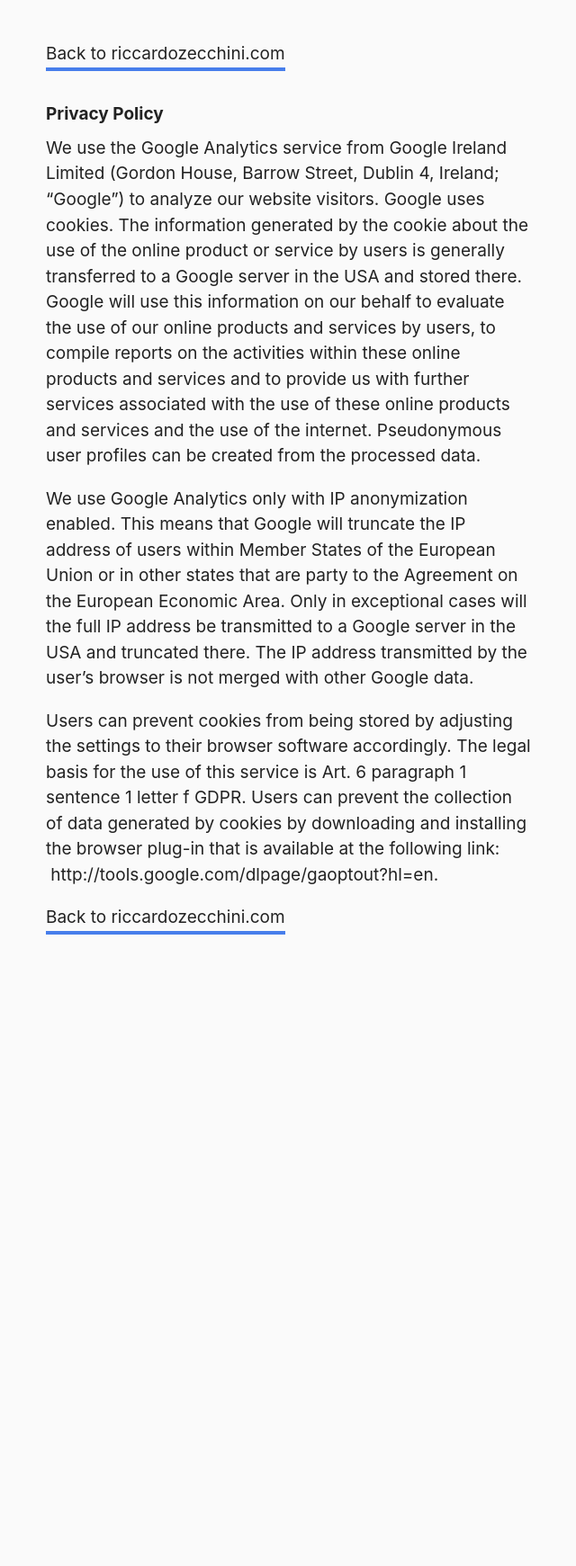
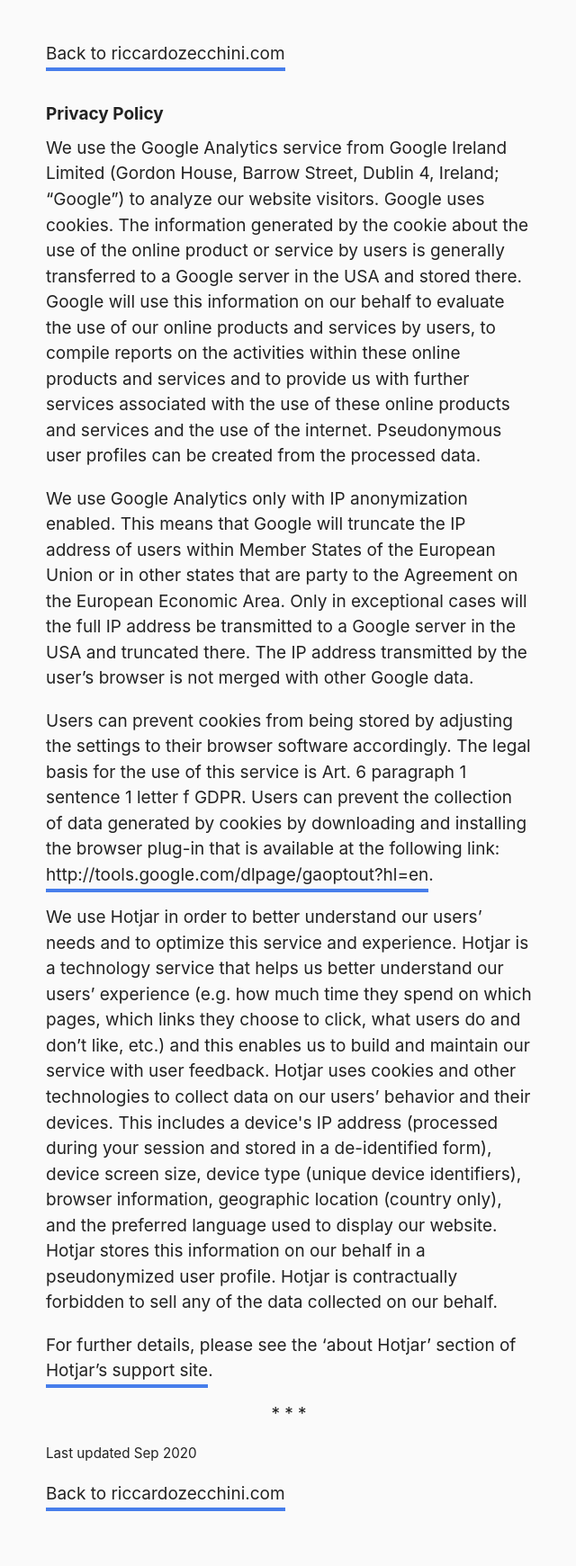
Before and after one commit to rzecchini/riccardozecchini.com, a Jekyll site: the page built from privacy-policy.md, in a window 1280 px wide. Shown: the whole page at 90% size, without its empty margins (34-674 px from the left). Built offline with Jekyll 4.4.1, drawn with Linux system fonts in a browser that asks for light colours; before the commit the page ends 1100 px from its top, so only the background shows below that.

Commit message:
edit privacy policy

```diff
--- a/_layouts/2020.html
+++ b/_layouts/2020.html
@@ -283,7 +283,7 @@
               <ul class="p-0" style="list-style-type: none;opacity:.8">
                 <li>Built with Jekyll and served by Netlify</li>
                 <li>Last updated Sep 2020</li>
-                <li>No sensitive data collected - <a style="border:0" href="/privacy-policy">Google Analytics Privacy Policy</a></li>
+                <li>No sensitive data collected - <a style="border:0" href="/privacy-policy">Analytics Privacy Policy</a></li>
               </ul>
             </div>
           </div>
--- a/_layouts/privacy.html
+++ b/_layouts/privacy.html
@@ -55,7 +55,11 @@
       <h1>Privacy Policy</h1>
       <p>We use the Google Analytics service from Google Ireland Limited (Gordon House, Barrow Street, Dublin 4, Ireland; &ldquo;Google&rdquo;) to analyze our website visitors. Google uses cookies. The information generated by the cookie about the use of the online product or service by users is generally transferred to a Google server in the USA and stored there. Google will use this information on our behalf to evaluate the use of our online products and services by users, to compile reports on the activities within these online products and services and to provide us with further services associated with the use of these online products and services and the use of the internet. Pseudonymous user profiles can be created from the processed data.</p>
       <p>We use Google Analytics only with IP anonymization enabled. This means that Google will truncate the IP address of users within Member States of the European Union or in other states that are party to the Agreement on the European Economic Area. Only in exceptional cases will the full IP address be transmitted to a Google server in the USA and truncated there. The IP address transmitted by the user&rsquo;s browser is not merged with other Google data.</p>
-      <p>Users can prevent cookies from being stored by adjusting the settings to their browser software accordingly. The legal basis for the use of this service is Art. 6 paragraph 1 sentence 1 letter f GDPR. Users can prevent the collection of data generated by cookies by downloading and installing the browser plug-in that is available at the following link: &nbsp;http://tools.google.com/dlpage/gaoptout?hl=en.</p>
+      <p>Users can prevent cookies from being stored by adjusting the settings to their browser software accordingly. The legal basis for the use of this service is Art. 6 paragraph 1 sentence 1 letter f GDPR. Users can prevent the collection of data generated by cookies by downloading and installing the browser plug-in that is available at the following link: <a href="http://tools.google.com/dlpage/gaoptout?hl=en" target="_blank">http://tools.google.com/dlpage/gaoptout?hl=en</a>.</p>
+      <p>We use Hotjar in order to better understand our users’ needs and to optimize this service and experience. Hotjar is a technology service that helps us better understand our users’ experience (e.g. how much time they spend on which pages, which links they choose to click, what users do and don’t like, etc.) and this enables us to build and maintain our service with user feedback. Hotjar uses cookies and other technologies to collect data on our users’ behavior and their devices. This includes a device's IP address (processed during your session and stored in a de-identified form), device screen size, device type (unique device identifiers), browser information, geographic location (country only), and the preferred language used to display our website. Hotjar stores this information on our behalf in a pseudonymized user profile. Hotjar is contractually forbidden to sell any of the data collected on our behalf.</p>
+      <p>For further details, please see the ‘about Hotjar’ section of <a href="https://help.hotjar.com/hc/en-us/categories/115001323967-About-Hotjar" target="_blank">Hotjar’s support site</a>.</p>
+      <p style="text-align:center">* * *</p>
+      <p><span class="text-sm">Last updated Sep 2020</span></p>
       <p><a href="/">Back to riccardozecchini.com</a></p>
     </div>
   </div>
```
